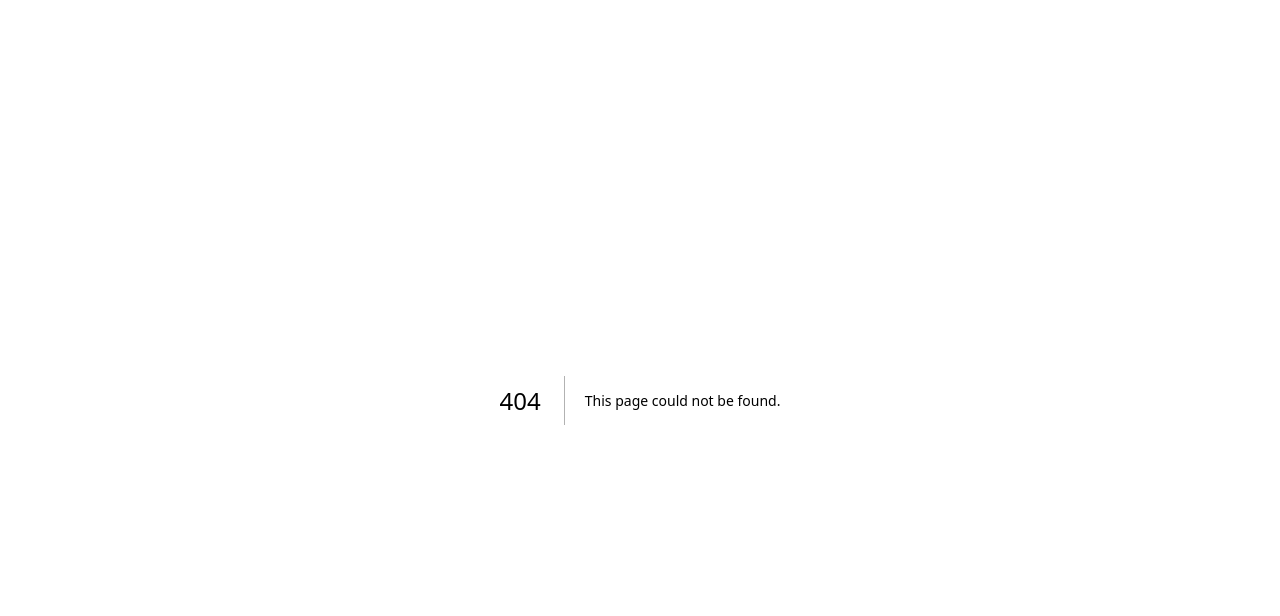
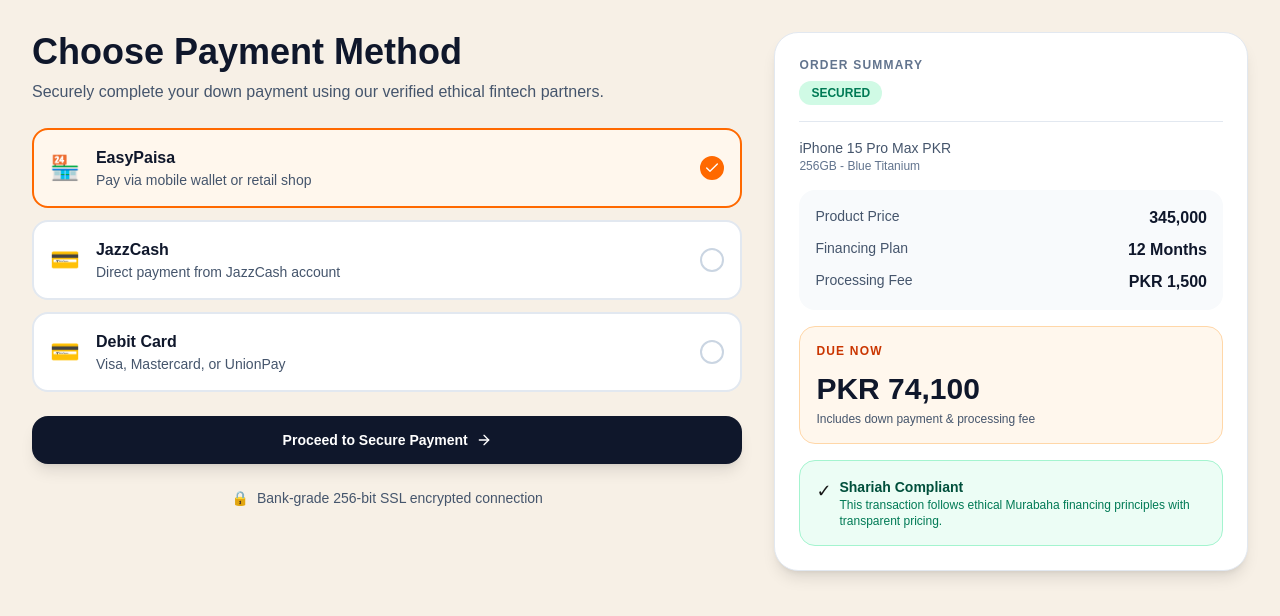
Before and after one commit to SahulatKar/Sahulatkar_Frontend, a Next.js app in the folder saulatkar-frontend/: page /payments/choose-method in a window 1280 px wide. Before the commit this address had no page. Shown: the top 616 px of the page. Built offline with nearby package versions, Linux system fonts and the light colour scheme.

Commit message:
Add choose payment method page

```diff
--- /dev/null
+++ b/saulatkar-frontend/src/app/payments/choose-method/page.tsx
@@ -0,0 +1,154 @@
+"use client"
+
+import { useState } from "react"
+import { Button } from "@/components/ui/button"
+import { useRouter } from "next/navigation"
+import { ArrowRight, Check } from "lucide-react"
+
+export default function ChoosePaymentMethod() {
+  const [selectedMethod, setSelectedMethod] = useState("easypaisa")
+  const router = useRouter()
+
+  const paymentMethods = [
+    {
+      id: "easypaisa",
+      name: "EasyPaisa",
+      description: "Pay via mobile wallet or retail shop",
+      icon: "🏪",
+    },
+    {
+      id: "jazzcash",
+      name: "JazzCash",
+      description: "Direct payment from JazzCash account",
+      icon: "💳",
+    },
+    {
+      id: "debitcard",
+      name: "Debit Card",
+      description: "Visa, Mastercard, or UnionPay",
+      icon: "💳",
+    },
+  ]
+
+  const orderSummary = {
+    item: "iPhone 15 Pro Max PKR",
+    spec: "256GB - Blue Titanium",
+    price: "345,000",
+    plan: "12 Months",
+    fee: "PKR 1,500",
+    total: "74,100",
+  }
+
+  const handleProceed = () => {
+    router.push("/payments/payment-details")
+  }
+
+  return (
+    <div className="min-h-screen bg-[#f7f0e6]">
+      <div className="mx-auto max-w-7xl px-4 py-8 lg:px-8">
+        <div className="grid gap-8 lg:grid-cols-[1.5fr_1fr]">
+          {/* Main Content */}
+          <section className="space-y-6">
+            <div>
+              <h1 className="text-4xl font-bold text-slate-900">Choose Payment Method</h1>
+              <p className="mt-2 text-slate-600">Securely complete your down payment using our verified ethical fintech partners.</p>
+            </div>
+
+            <div className="space-y-3">
+              {paymentMethods.map((method) => (
+                <div
+                  key={method.id}
+                  onClick={() => setSelectedMethod(method.id)}
+                  className={`cursor-pointer rounded-2xl border-2 p-4 transition-all ${
+                    selectedMethod === method.id
+                      ? "border-orange-500 bg-orange-50"
+                      : "border-slate-200 bg-white hover:border-slate-300"
+                  }`}
+                >
+                  <div className="flex items-center justify-between">
+                    <div className="flex items-center gap-4">
+                      <span className="text-2xl">{method.icon}</span>
+                      <div>
+                        <p className="font-semibold text-slate-900">{method.name}</p>
+                        <p className="text-sm text-slate-600">{method.description}</p>
+                      </div>
+                    </div>
+                    <div
+                      className={`h-6 w-6 rounded-full border-2 flex items-center justify-center ${
+                        selectedMethod === method.id
+                          ? "border-orange-500 bg-orange-500"
+                          : "border-slate-300"
+                      }`}
+                    >
+                      {selectedMethod === method.id && <Check className="h-4 w-4 text-white" />}
+                    </div>
+                  </div>
+                </div>
+              ))}
+            </div>
+
+            <Button
+              onClick={handleProceed}
+              className="w-full bg-slate-900 hover:bg-slate-800 text-white py-3 rounded-2xl font-semibold flex items-center justify-center gap-2"
+            >
+              Proceed to Secure Payment <ArrowRight className="w-4 h-4" />
+            </Button>
+
+            <div className="flex items-center justify-center gap-2 text-sm text-slate-600">
+              <span>🔒</span>
+              <span>Bank-grade 256-bit SSL encrypted connection</span>
+            </div>
+          </section>
+
+          {/* Order Summary */}
+          <aside className="rounded-3xl bg-white p-6 shadow-lg border border-slate-200 h-fit sticky top-8">
+            <div className="space-y-4">
+              <div>
+                <p className="text-xs uppercase tracking-widest text-slate-500 font-semibold">Order Summary</p>
+                <span className="inline-block mt-2 bg-emerald-100 text-emerald-700 px-3 py-1 rounded-full text-xs font-semibold">
+                  SECURED
+                </span>
+              </div>
+
+              <div className="border-t border-slate-200 pt-4">
+                <p className="text-sm text-slate-600">{orderSummary.item}</p>
+                <p className="text-xs text-slate-500">{orderSummary.spec}</p>
+              </div>
+
+              <div className="bg-slate-50 rounded-2xl p-4 space-y-2">
+                <div className="flex justify-between">
+                  <span className="text-sm text-slate-600">Product Price</span>
+                  <span className="font-semibold text-slate-900">{orderSummary.price}</span>
+                </div>
+                <div className="flex justify-between">
+                  <span className="text-sm text-slate-600">Financing Plan</span>
+                  <span className="font-semibold text-slate-900">{orderSummary.plan}</span>
+                </div>
+                <div className="flex justify-between">
+                  <span className="text-sm text-slate-600">Processing Fee</span>
+                  <span className="font-semibold text-slate-900">{orderSummary.fee}</span>
+                </div>
+              </div>
+
+              <div className="bg-orange-50 rounded-2xl p-4 border border-orange-200">
+                <p className="text-xs uppercase tracking-widest text-orange-700 font-semibold">DUE NOW</p>
+                <p className="mt-3 text-3xl font-bold text-slate-900">PKR {orderSummary.total}</p>
+                <p className="mt-1 text-xs text-slate-600">Includes down payment & processing fee</p>
+              </div>
+
+              <div className="bg-emerald-50 rounded-2xl p-4 border border-emerald-200 space-y-2">
+                <div className="flex gap-2">
+                  <span className="text-lg">✓</span>
+                  <div>
+                    <p className="text-sm font-semibold text-emerald-900">Shariah Compliant</p>
+                    <p className="text-xs text-emerald-700">This transaction follows ethical Murabaha financing principles with transparent pricing.</p>
+                  </div>
+                </div>
+              </div>
+            </div>
+          </aside>
+        </div>
+      </div>
+    </div>
+  )
+}
```
